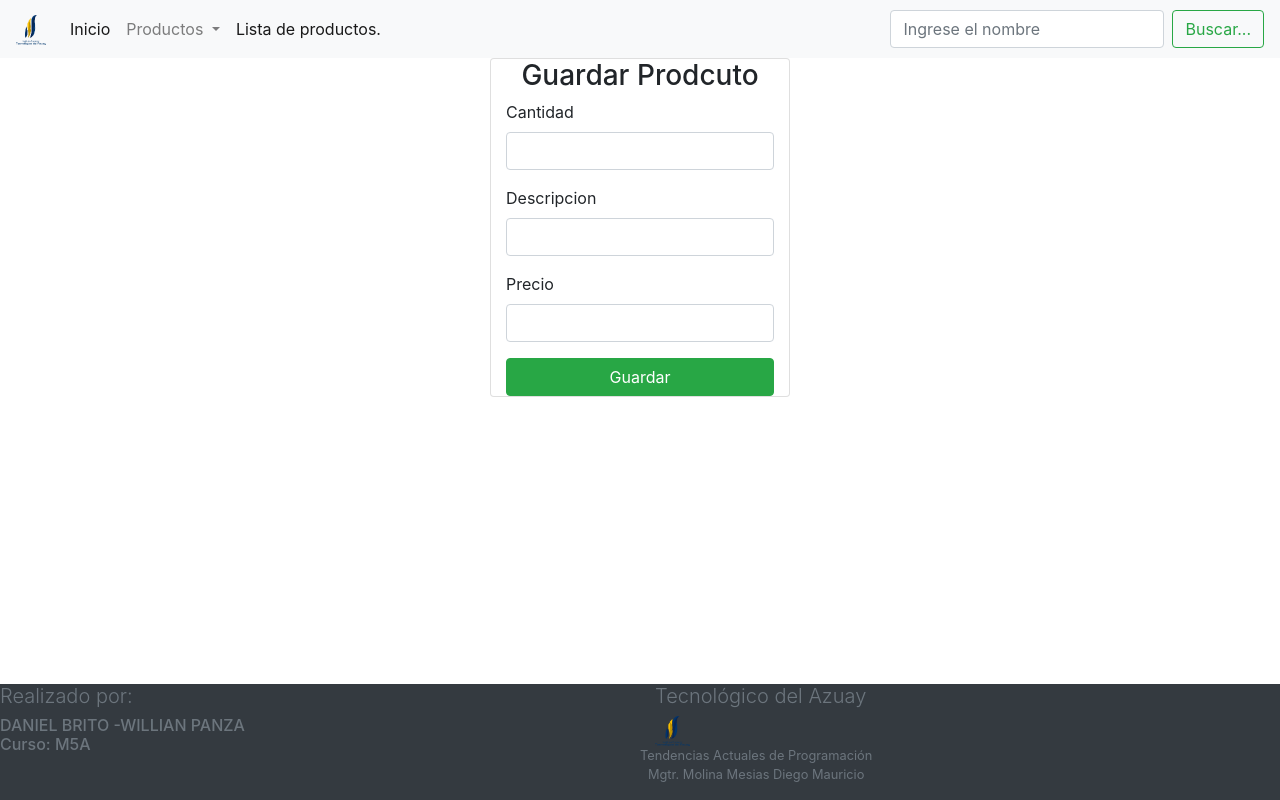
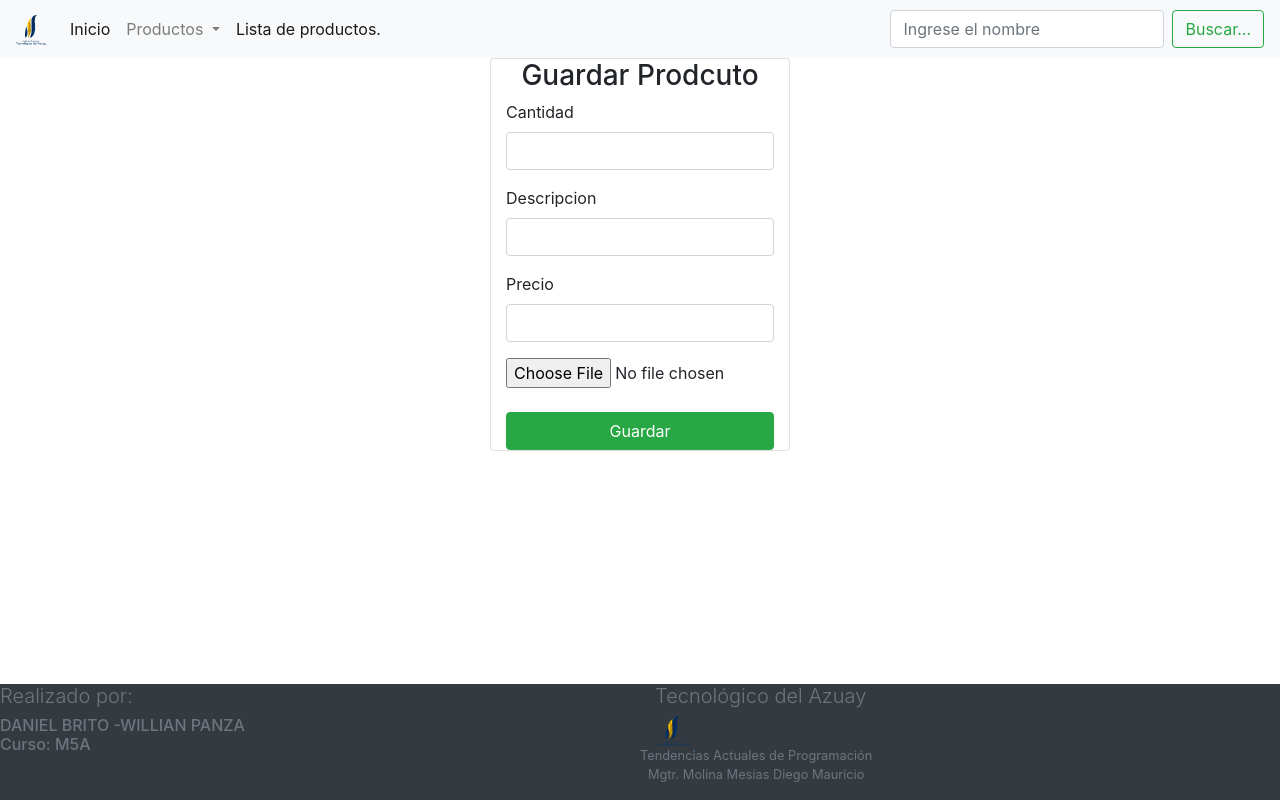
Before and after one commit to Danicho23/Proyecto-TAP-Frontend, an Angular app: page /ingreasarProducto in a window 1280 px wide. Built offline with nearby package versions, Linux system fonts and the light colour scheme.

Commit message:
previuw imagen

```diff
--- a/package.json
+++ b/package.json
@@ -20,6 +20,10 @@
     "@angular/platform-browser-dynamic": "~9.0.2",
     "@angular/router": "~9.0.2",
     "bootstrap": "^4.5.2",
+    "filepond": "^4.20.1",
+    "filepond-plugin-file-encode": "^2.1.9",
+    "filepond-plugin-image-preview": "^4.6.4",
+    "filepond-plugin-image-resize": "^2.0.7",
     "jquery": "^3.5.1",
     "rxjs": "~6.5.4",
     "tslib": "^1.10.0",
--- a/src/app/componentes/agregar-producto/agregar-producto.component.html
+++ b/src/app/componentes/agregar-producto/agregar-producto.component.html
@@ -15,6 +15,10 @@
             <label for="nombre">Precio</label>
             <input type="text" class="form-control" id="nombre" required [(ngModel)]="producto.precioProduct" name="nombre">
         </div>
+        <div>
+            <input type='file' (change)="readUrl($event)">
+            <img [src]="url">
+        </div>
         <button type="submit" class="btn btn-success container">Guardar</button>
         <br>
     </form>
--- a/src/app/componentes/agregar-producto/agregar-producto.component.ts
+++ b/src/app/componentes/agregar-producto/agregar-producto.component.ts
@@ -11,6 +11,7 @@ export class AgregarProductoComponent implements OnInit {
 
   producto: Productos = new Productos ();
   submitted = false;
+  url=null;
   constructor(private service: ProductoControllerService ) { }
 
   ngOnInit(): void {
@@ -31,4 +32,16 @@ export class AgregarProductoComponent implements OnInit {
     this.submitted = true;
     this.save();
   }
+
+  readUrl(event:any) {
+    if (event.target.files && event.target.files[0]) {
+      var reader = new FileReader();
+
+      reader.onload = (event:any) => {
+        this.url = event.target.result;
+      }
+
+      reader.readAsDataURL(event.target.files[0]);
+    }
 }
+}
```
Also changed, not shown: src/index.html (+12 -4 lines), 1 other file (tests, documents, lock files or other folders).
